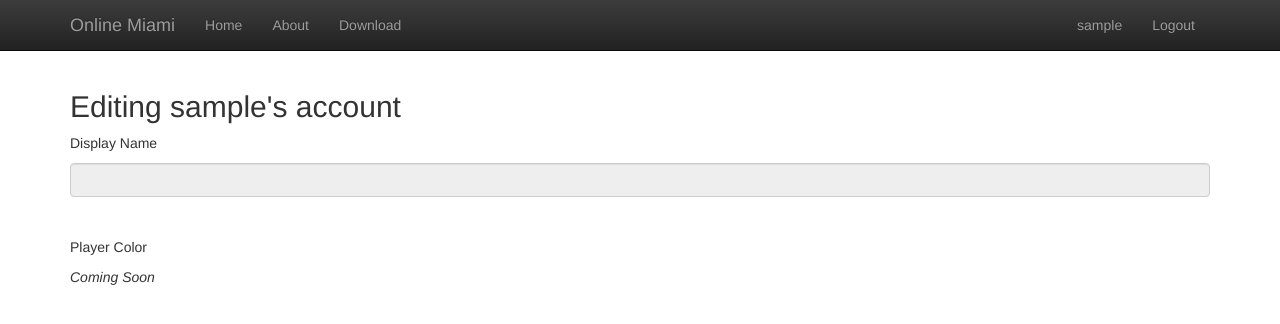
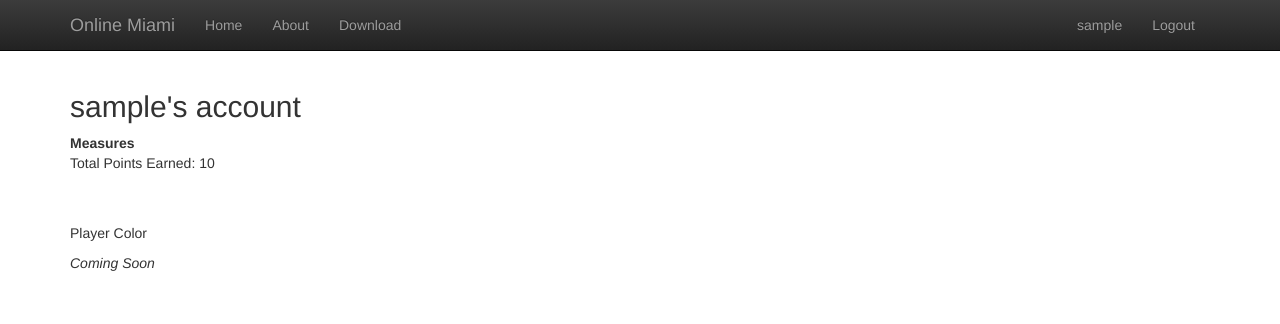
Before and after one commit to adrisj7/Online-Miami-Backend, a Flask app: template templates/user.html in a window 1280 px wide. Shown: the top 324 px of the page. Run offline with Flask 2, Linux system fonts and the light colour scheme; the visitor is signed in with stand-in values (Sample User, id 1); the template is opened without the code that fills it: most values are stand-ins (such as "Sample title", 1, 10 or a date in 2020); some libraries are stand-ins or nearby versions.

Commit message:
Download and Basic user stats

```diff
--- a/app.py
+++ b/app.py
@@ -1,4 +1,5 @@
-from flask import Flask, render_template, request, redirect, session,jsonify
+from flask import Flask, render_template, request, redirect, session,jsonify, send_from_directory
+
 from flask.ext.hashing import Hashing
 from flask.ext.user import login_required
 
@@ -37,6 +38,14 @@ def home():
 @web.route("/about")
 def about():
     return render_template("about.html")
+
+@web.route("/download")
+def download():
+    return render_template("download.html")
+
+@web.route('/files/<path:path>')
+def send_file(path):
+    return send_from_directory('files', path)
 
 @web.route("/register", methods = ["GET"])
 def register():
@@ -80,9 +89,10 @@ def logout():
     return redirect("/")
 
 @login_required
-@web.route("/user", methods = ["POST"])
+@web.route("/user")
 def userPage():
-    return render_template("user.html")
+    points = loadUserData()[session["username"]]["kills"]
+    return render_template("user.html", points = points)
 
 
 @web.route("/updateData")
--- a/data/userData.json
+++ b/data/userData.json
@@ -1 +1 @@
-{"who": {"points": 0, "kills": 0}}
+{"User": {"points": 0, "kills": 0}}
--- a/data/userLogin.json
+++ b/data/userLogin.json
@@ -1 +1 @@
-{"who": {"password": "f0e4c2f76c58916ec258f246851bea091d14d4247a2fc3e18694461b1816e13b"}, "Potato": {"password": "f0e4c2f76c58916ec258f246851bea091d14d4247a2fc3e18694461b1816e13b"}}
+{"User": {"password": "f0e4c2f76c58916ec258f246851bea091d14d4247a2fc3e18694461b1816e13b"}}
--- a/templates/user.html
+++ b/templates/user.html
@@ -2,9 +2,9 @@
 {% block title %} User {% endblock %}
 
 {% block content %}
-  <h2> Editing {{session["username"]}}'s account </h2>
-  <p> Display Name </p>
-  <input type="text" class = "form-control" disabled>
+  <h2> {{session["username"]}}'s account </h2>
+  <b> Measures </b>
+  <p> Total Points Earned: {{points}}</p>
   <br><br>
   <p> Player Color </p>
   <i> Coming Soon </i>
```
